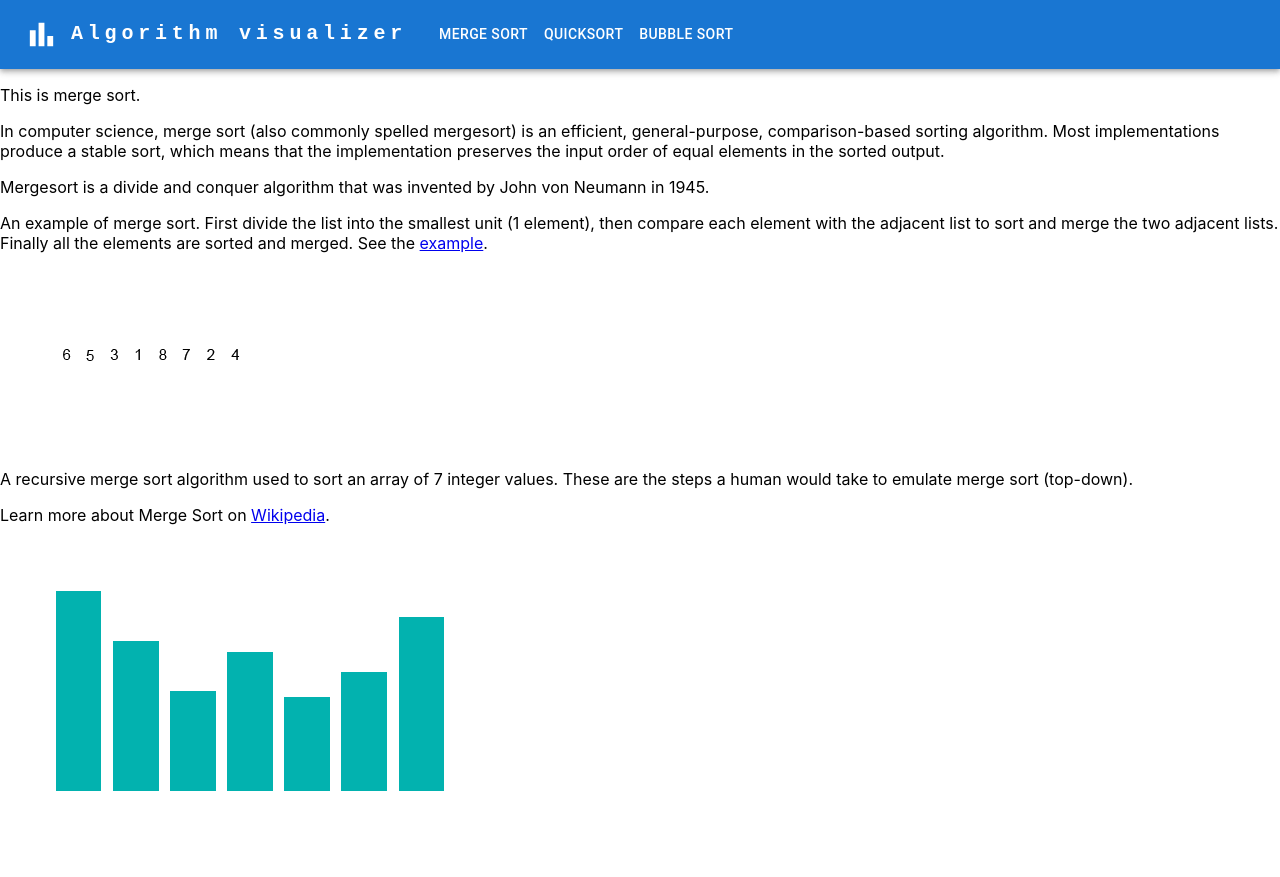
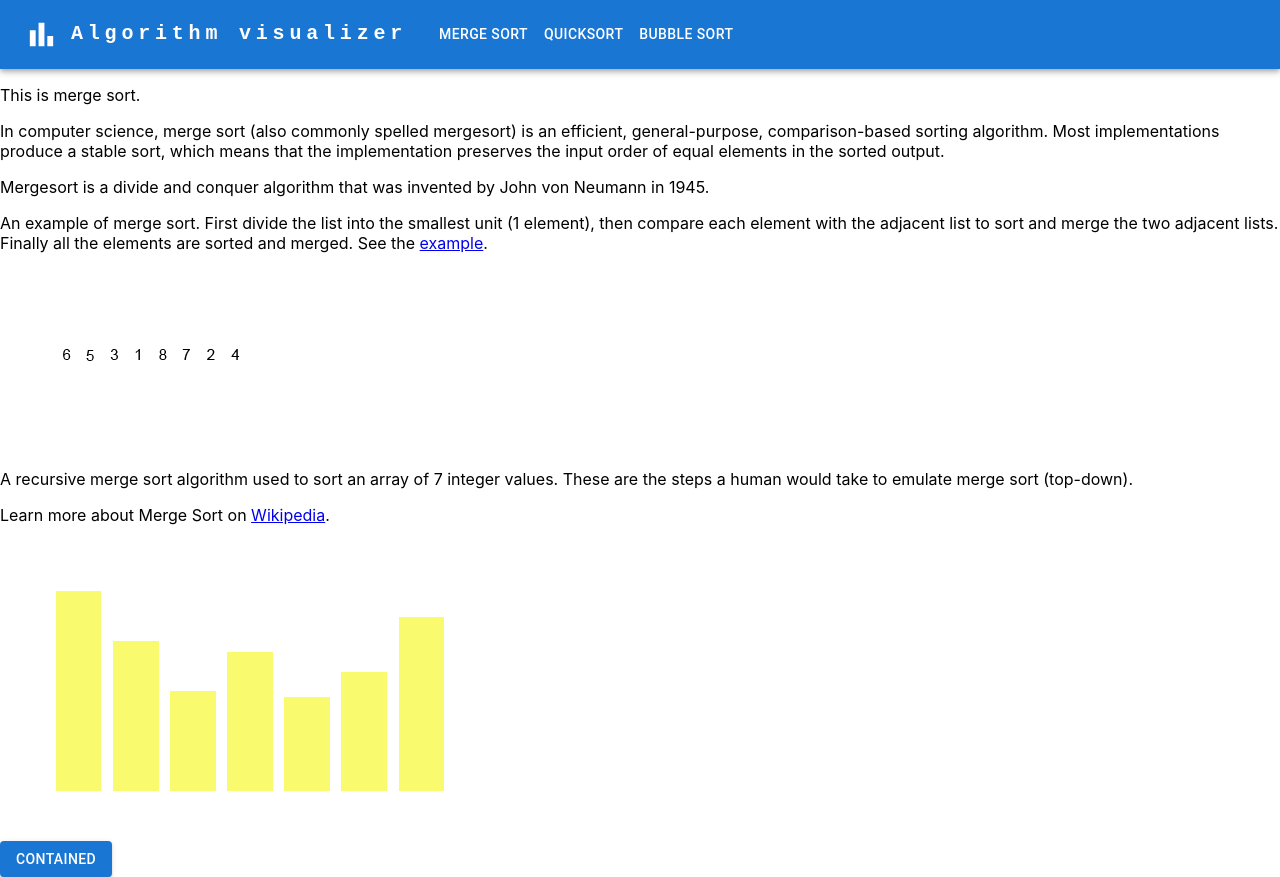
Before and after one commit to arkossyborbala/project_2023, a React (Create React App) app: page / in a window 1280 px wide. Before the commit the page ends 845 px from the top, so only its background shows below. Built offline with nearby package versions, Linux system fonts and the light colour scheme.

Commit message:
colorful bars

```diff
--- a/src/components/SortingVisualizer.js
+++ b/src/components/SortingVisualizer.js
@@ -1,7 +1,7 @@
 import {useState} from 'react';
-import { ChartContainer, BarPlot } from '@mui/x-charts';
+import { ChartContainer, BarChart } from '@mui/x-charts';
+import Button  from '@mui/material/Button';
 
-const uData = [4000, 3000, 2000, 2780, 1890, 2390, 3490];
 const xLabels = [
   'Page A',
   'Page B',
@@ -13,15 +13,19 @@ const xLabels = [
 ];
 
 function SortingVisualizer() {
+    const [values, setValues] = useState([4000, 3000, 2000, 2780, 1890, 2390, 3490]);
     return (
-        <ChartContainer
-          width={500}
-          height={300}
-          series={[{ data: uData, label: 'uv', type: 'bar' }]}
-          xAxis={[{ scaleType: 'band', data: xLabels }]}
-        >
-          <BarPlot />
-        </ChartContainer>
+        <>
+        <BarChart
+            series={[{ data: values }]}
+            width={500}
+            height={300}
+            bottomAxis={null}
+            leftAxis={null}
+            colors={Array(7).fill('#fafa6e')}
+        />
+        <Button variant="contained">Contained</Button>
+        </>
     );
 }
 export default SortingVisualizer;
```
